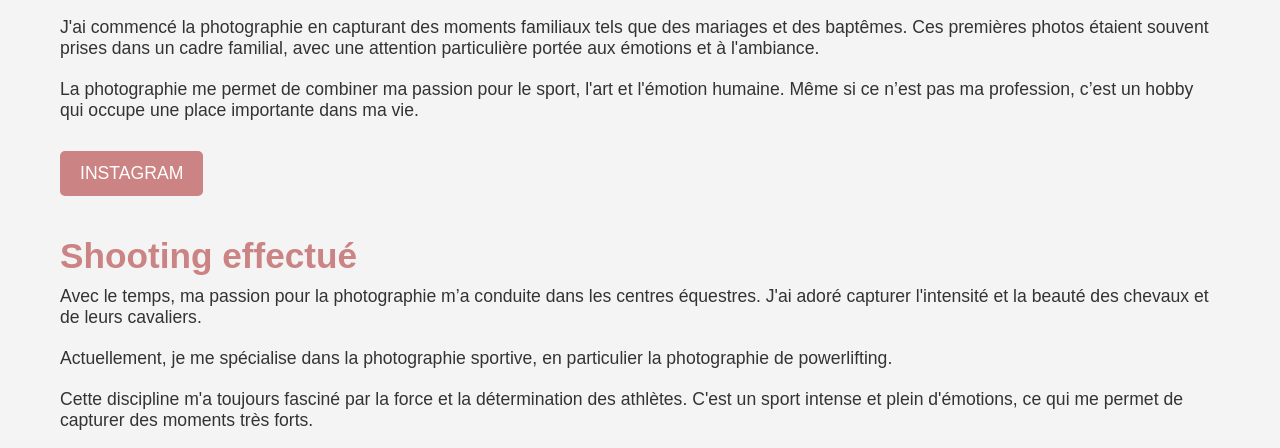
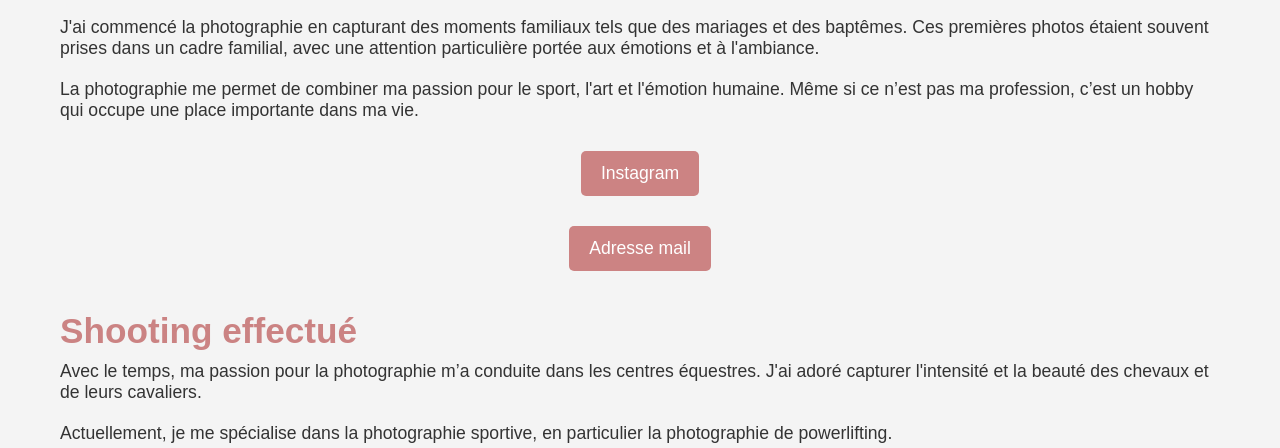
Before and after one commit to IDGHIM/fcc-Landing-Page, a plain HTML site: page index.html in a window 1280 px wide. Shown: the part 609-1057 px from the top of the page. Drawn offline with Linux system fonts and the light colour scheme.

Commit message:
Modif " form " in CSS

```diff
--- a/index.html
+++ b/index.html
@@ -47,7 +47,10 @@
             <p>J'ai commencé la photographie en capturant des moments familiaux tels que des mariages et des baptêmes. Ces premières photos étaient souvent prises dans un cadre familial, avec une attention particulière portée aux émotions et à l'ambiance.</p>
             <p>La photographie me permet de combiner ma passion pour le sport, l'art et l'émotion humaine. Même si ce n’est pas ma profession, c’est un hobby qui occupe une place importante dans ma vie.</p>
             <form id="form" target="_blank" action="https://www.instagram.com/studyli_fts?igsh=MXVybTl3eWJ3aXhhcw==">
-                <input id="submit" type="submit" value="INSTAGRAM" class="btn" />
+                <input id="submit" type="submit" value="Instagram" class="btn" />
+            </form>
+            <form id="form" target="_blank" action="">
+                <input id="submit" type="submit" value="Adresse mail" class="btn" />
             </form>
     </section>
     <section class="main-section" id="Shoot">
--- a/styles.css
+++ b/styles.css
@@ -184,6 +184,8 @@ li{
 
 video {
   max-width: 100%;
+  height: 10%;
+  width: 10%;
   margin-bottom: 20px;
 }
 
@@ -236,6 +238,7 @@ footer #submit:hover {
 
 form {
   margin-top: 20px;
+  text-align: center;
 }
 
 /* Media Queries for responsiveness */
@@ -517,6 +520,7 @@ footer #submit:hover {
 
 form {
   margin-top: 20px;
+  text-align: center;
 }
 
 /* Media Queries for responsiveness */
```
